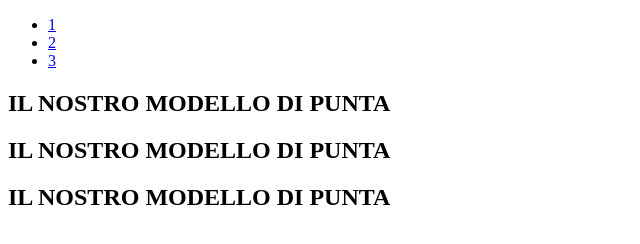
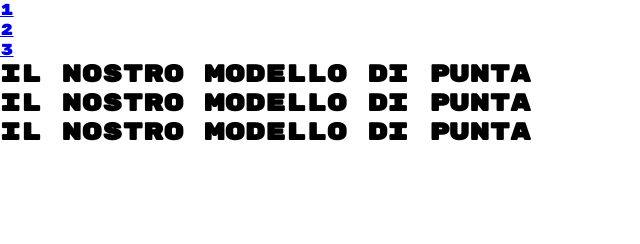
Before and after one commit to Immolazione/htmlcss-shoes, a plain HTML site: page index.html in a window 1280 px wide. Shown: the whole page, without its empty margins (0-640 px from the left). Drawn offline with Linux system fonts and the light colour scheme.

Commit message:
connect css

```diff
--- a/index.html
+++ b/index.html
@@ -6,6 +6,7 @@
     <meta name="viewport" content="width=device-width, initial-scale=1.0">
     <meta name="author" content="Federico_Bernardi">
     <meta name="description" content="Shoes">
+    <link rel="stylesheet" href="css/style.css">
     <link rel="preconnect" href="https://fonts.googleapis.com">
     <link rel="preconnect" href="https://fonts.gstatic.com" crossorigin>
     <link href="https://fonts.googleapis.com/css2?family=Rubik+Mono+One&display=swap" rel="stylesheet">
@@ -21,13 +22,13 @@
     </nav>
     <main>
         <section class="shoe vans">
-            <h1 class="title textyellow">IL NOSTRO MODELLO DI PUNTA</h1>
+            <h1 class="title textyellow">Il nostro modello di punta</h1>
         </section>
         <section class="shoe tommy">
-            <h1 class="title textyellow">IL NOSTRO MODELLO DI PUNTA</h1>
+            <h1 class="title textyellow">Il nostro modello di punta</h1>
         </section>
         <section class="shoe converse">
-            <h1 class="title textgreen">IL NOSTRO MODELLO DI PUNTA</h1>
+            <h1 class="title textgreen">Il nostro modello di punta</h1>
         </section>
     </main>
 </body>
```
